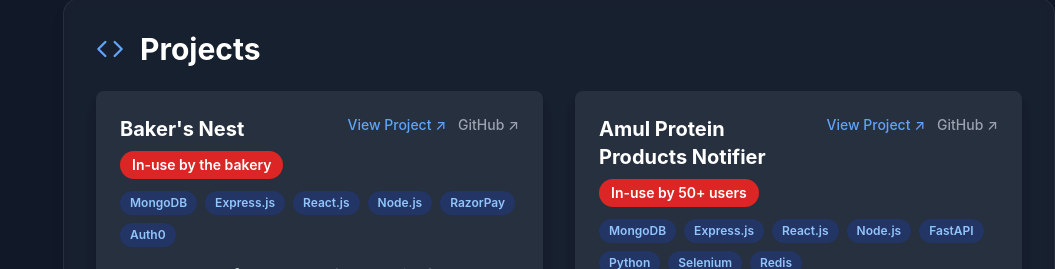
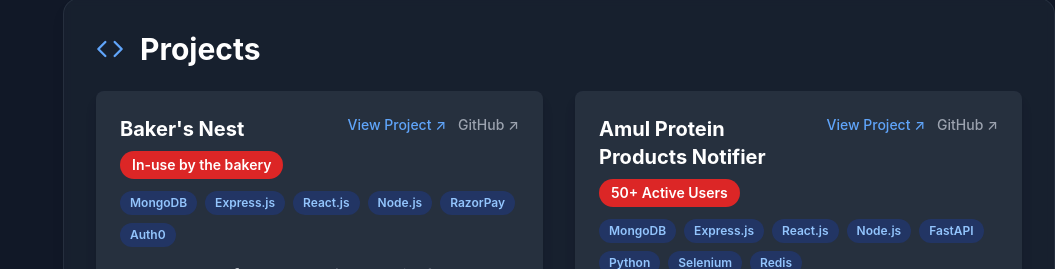
Before and after one commit to Gaurishh/portfolio-website, a Next.js app: page / in a window 1280 px wide. Shown: the part 2686-2955 px from the top of the page, without its empty margins (225-1280 px from the left). Built offline with nearby package versions, Linux system fonts and the light colour scheme.

Commit message:
Changed project text

```diff
--- a/components/ProjectsSection.js
+++ b/components/ProjectsSection.js
@@ -34,7 +34,7 @@ const ProjectsSection = () => {
                         </div>
                         {project.name === 'Amul Protein Products Notifier' && (
                             <div className="bg-red-600 text-white text-sm font-semibold px-3 py-1 rounded-full inline-block mb-3 w-fit">
-                                In-use by 50+ users
+                                50+ Active Users
                             </div>
                         )}
                         {project.name === 'Baker\'s Nest' && (
```
